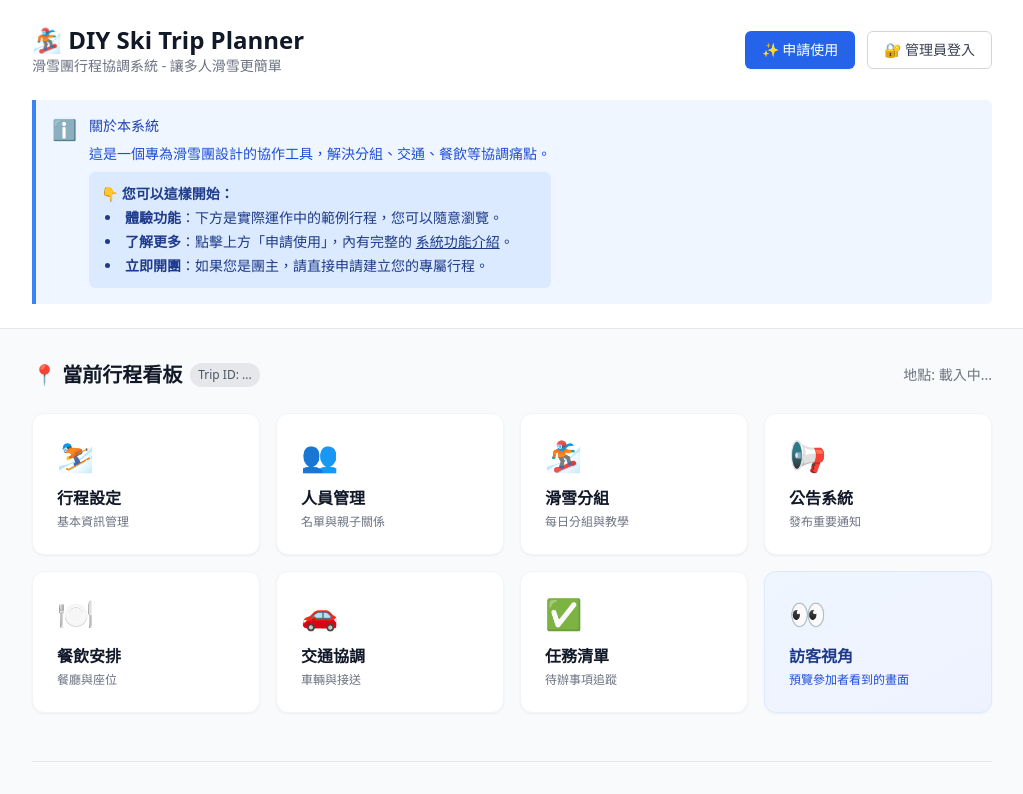
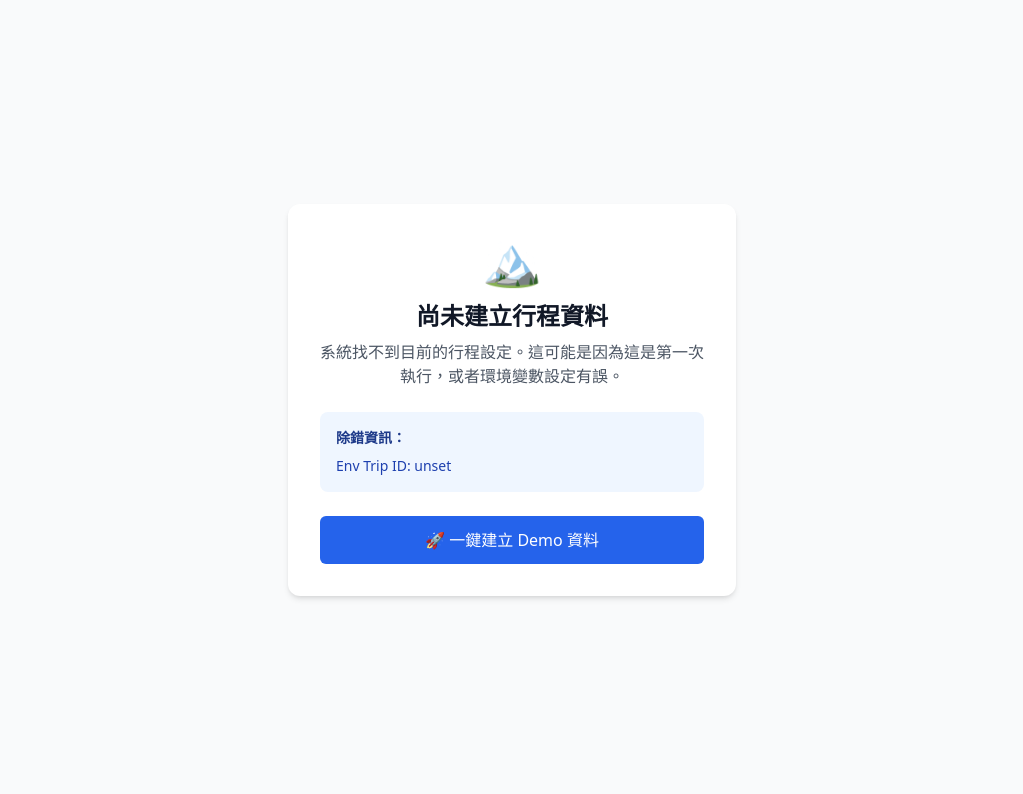
Before and after one commit to James3014/group, a Next.js app: page / in a window 1280 px wide. Shown: the top 794 px of the page, without its empty margins (128-1151 px from the left). Built offline with nearby package versions, Linux system fonts and the light colour scheme; no server answers; the database is empty.

Commit message:
feat: add loading state and empty state with setup button

```diff
--- a/app/page.tsx
+++ b/app/page.tsx
@@ -5,6 +5,7 @@ import { TripSettings } from '@/lib/types'
 
 export default function HomePage() {
   const [tripSettings, setTripSettings] = useState<TripSettings | null>(null)
+  const [isLoading, setIsLoading] = useState(true)
 
   useEffect(() => {
     fetchTripSettings()
@@ -12,12 +13,63 @@ export default function HomePage() {
 
   async function fetchTripSettings() {
     try {
+      setIsLoading(true)
       const res = await fetch('/api/trip-settings')
       const data = await res.json()
       setTripSettings(data)
     } catch (err) {
       console.error('載入行程設定錯誤:', err)
+    } finally {
+      setIsLoading(false)
     }
+  }
+
+  // Empty State / Setup Needed
+  if (!isLoading && !tripSettings) {
+    return (
+      <div className="min-h-screen bg-gray-50 flex flex-col items-center justify-center p-4">
+        <div className="bg-white p-8 rounded-xl shadow-md max-w-md w-full text-center">
+          <div className="text-5xl mb-4">🏔️</div>
+          <h1 className="text-2xl font-bold text-gray-900 mb-2">尚未建立行程資料</h1>
+          <p className="text-gray-600 mb-6">
+            系統找不到目前的行程設定。這可能是因為這是第一次執行，或者環境變數設定有誤。
+          </p>
+
+          <div className="bg-blue-50 p-4 rounded-lg text-left text-sm mb-6">
+            <p className="font-bold text-blue-900 mb-2">除錯資訊：</p>
+            <ul className="space-y-1 text-blue-800">
+              <li>Env Trip ID: {process.env.NEXT_PUBLIC_DEMO_TRIP_ID || '未設定'}</li>
+            </ul>
+          </div>
+
+          <button
+            onClick={async () => {
+              const btn = document.getElementById('setup-btn') as HTMLButtonElement
+              if (btn) {
+                btn.disabled = true
+                btn.innerText = '建立中...'
+              }
+              try {
+                const res = await fetch('/api/admin/setup-demo', { method: 'POST' })
+                const result = await res.json()
+                if (result.success) {
+                  alert(result.message + '\n\n' + result.instruction)
+                  window.location.reload()
+                } else {
+                  alert('建立失敗: ' + (result.error || '未知錯誤'))
+                }
+              } catch (e) {
+                alert('系統錯誤')
+              }
+            }}
+            id="setup-btn"
+            className="w-full py-3 px-4 bg-blue-600 hover:bg-blue-700 text-white rounded-md font-medium transition"
+          >
+            🚀 一鍵建立 Demo 資料
+          </button>
+        </div>
+      </div>
+    )
   }
 
   return (
```
